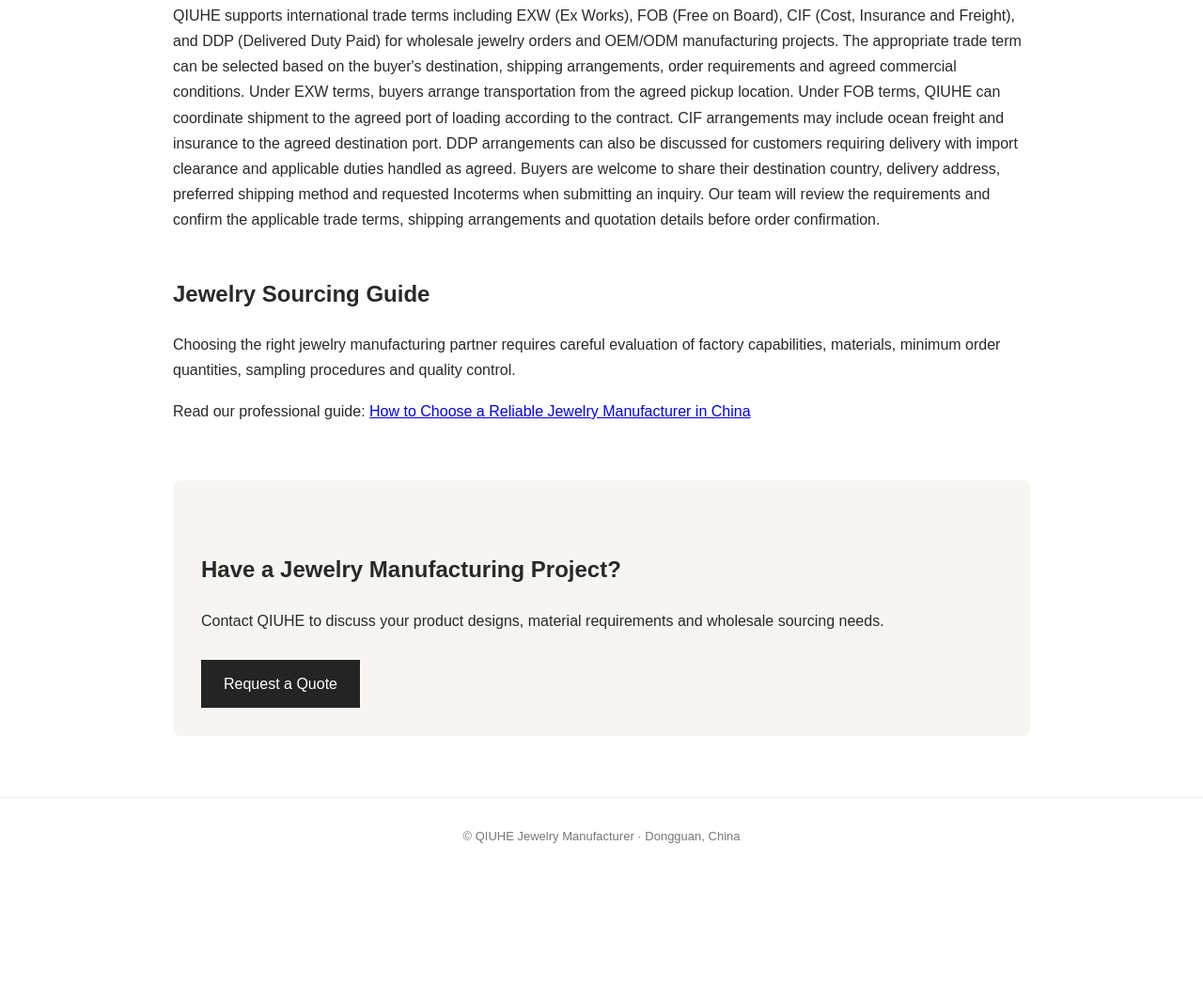
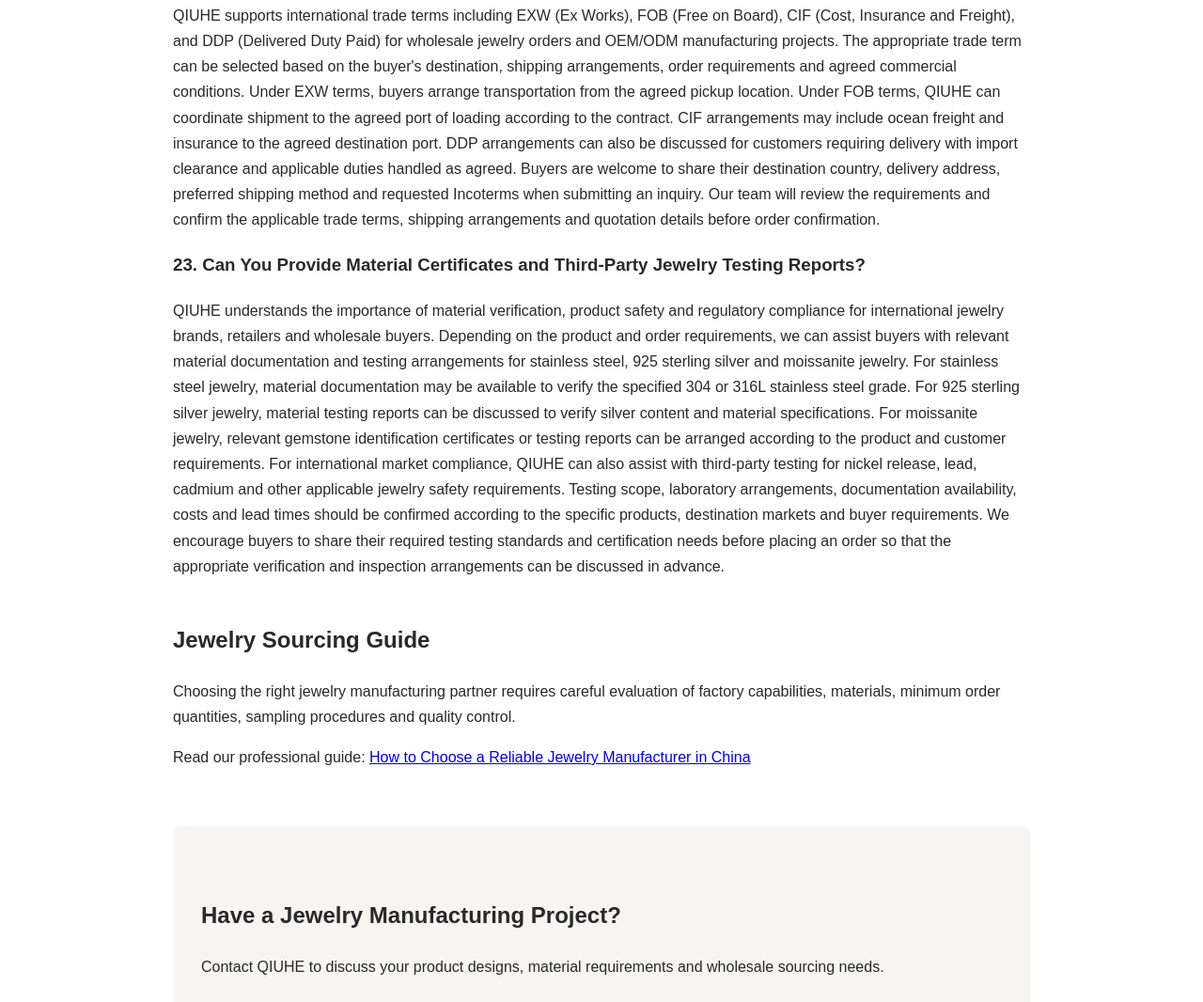
Before and after one commit to qiuhejewe/qiuhe-jewelry-website, a plain HTML site: page jewelry-manufacturer-faq.html in a window 1280 px wide. Shown: the part 4800-5866 px from the top of the page at 94% size. Before the commit the page ends 5731 px from the top, so only its background shows below. Drawn offline with Linux system fonts and the light colour scheme.

Commit message:
Update jewelry-manufacturer-faq.html
Add FAQ 23 material certificates and testing reports

```diff
--- a/jewelry-manufacturer-faq.html
+++ b/jewelry-manufacturer-faq.html
@@ -653,6 +653,25 @@
 Our team will review the requirements and confirm the applicable trade terms, shipping arrangements and quotation details before order confirmation.
 </p>
 
+<h3>23. Can You Provide Material Certificates and Third-Party Jewelry Testing Reports?</h3>
+<p>
+QIUHE understands the importance of material verification, product safety and regulatory compliance for international jewelry brands, retailers and wholesale buyers.
+
+Depending on the product and order requirements, we can assist buyers with relevant material documentation and testing arrangements for stainless steel, 925 sterling silver and moissanite jewelry.
+
+For stainless steel jewelry, material documentation may be available to verify the specified 304 or 316L stainless steel grade.
+
+For 925 sterling silver jewelry, material testing reports can be discussed to verify silver content and material specifications.
+
+For moissanite jewelry, relevant gemstone identification certificates or testing reports can be arranged according to the product and customer requirements.
+
+For international market compliance, QIUHE can also assist with third-party testing for nickel release, lead, cadmium and other applicable jewelry safety requirements.
+
+Testing scope, laboratory arrangements, documentation availability, costs and lead times should be confirmed according to the specific products, destination markets and buyer requirements.
+
+We encourage buyers to share their required testing standards and certification needs before placing an order so that the appropriate verification and inspection arrangements can be discussed in advance.
+</p>
+
 
 </section>
 
```
